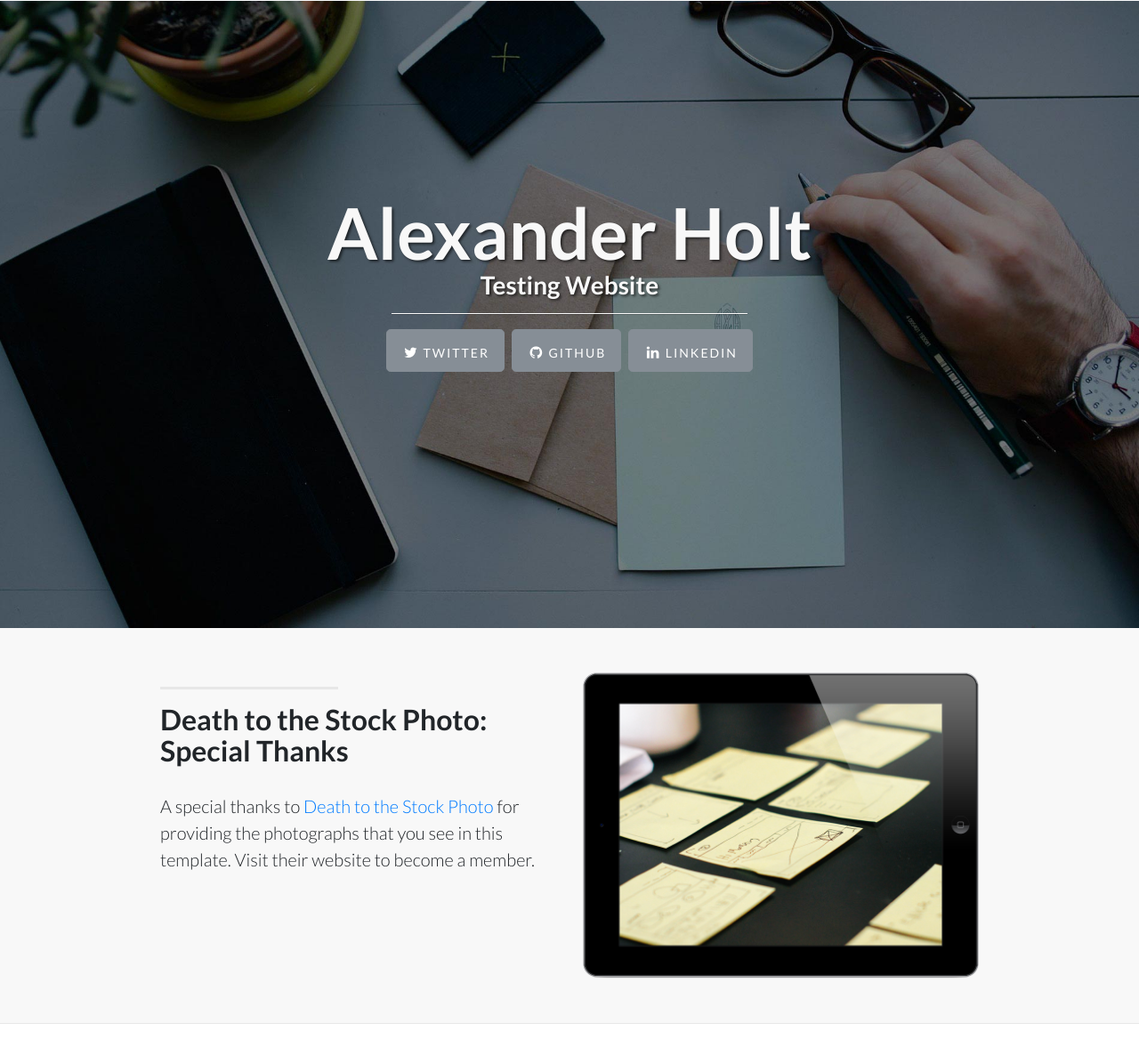
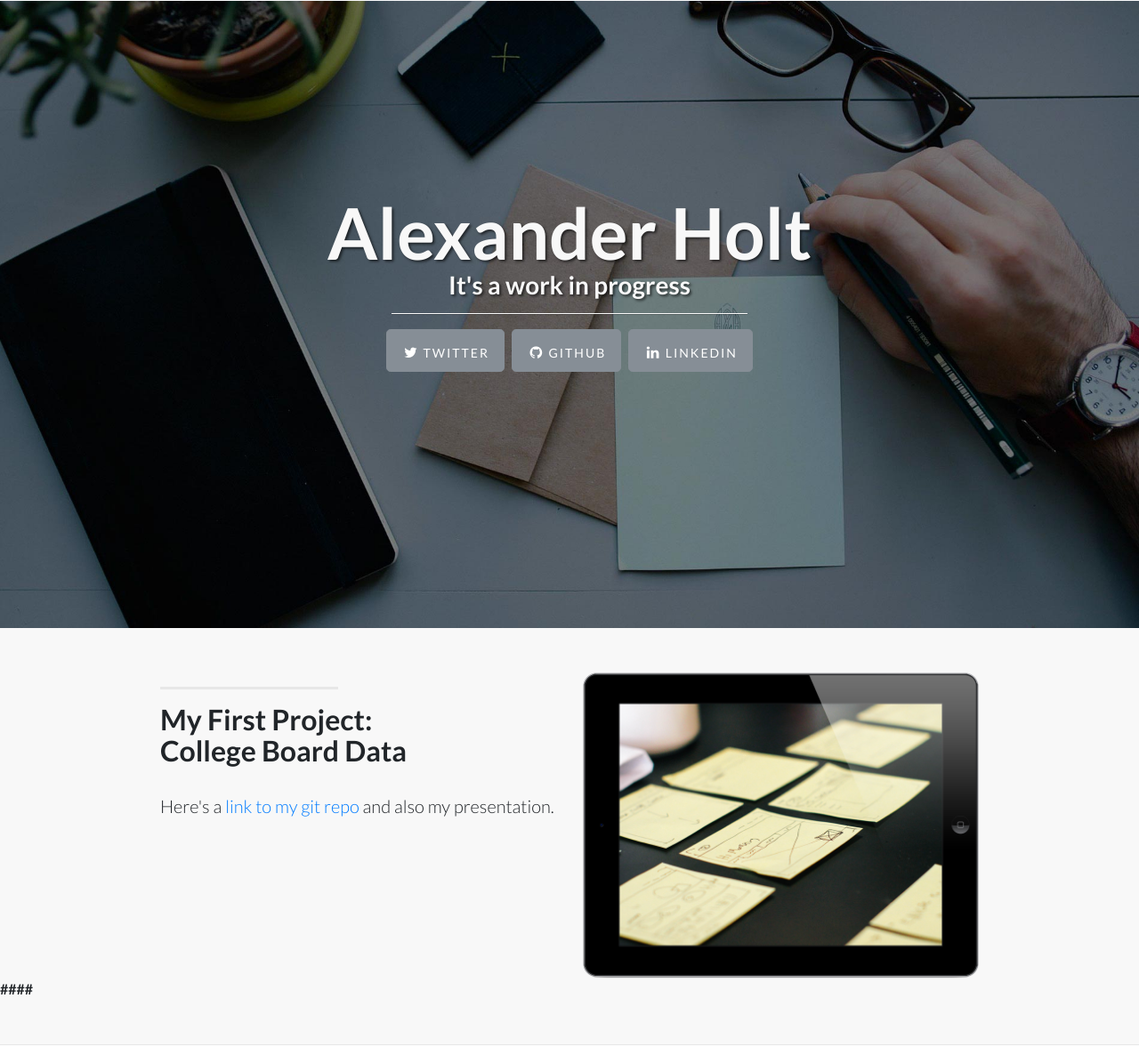
Before and after one commit to adajax/ga-test-site, a website: page index.html in a window 1280 px wide. Shown: the part 55-1232 px from the top of the page at 89% size. Drawn offline with Linux system fonts and the light colour scheme.

Commit message:
enough to not fail

```diff
--- a/index.html
+++ b/index.html
@@ -52,7 +52,7 @@
       <div class="container">
         <div class="intro-message">
           <h1>Alexander Holt</h1>
-          <h3>Testing Website</h3>
+          <h3>It's a work in progress</h3>
           <hr class="intro-divider">
           <ul class="list-inline intro-social-buttons">
             <li class="list-inline-item">
@@ -86,10 +86,10 @@
           <div class="col-lg-5 ml-auto">
             <hr class="section-heading-spacer">
             <div class="clearfix"></div>
-            <h2 class="section-heading">Death to the Stock Photo:<br>Special Thanks</h2>
-            <p class="lead">A special thanks to
-              <a target="_blank" href="http://join.deathtothestockphoto.com/">Death to the Stock Photo</a>
-              for providing the photographs that you see in this template. Visit their website to become a member.</p>
+            <h2 class="section-heading">My First Project:<br>College Board Data</h2>
+            <p class="lead">Here's a
+              <a target="_blank" href="http://join.deathtothestockphoto.com/">link to my git repo</a>
+              and also my presentation.</p>
           </div>
           <div class="col-lg-5 mr-auto">
             <img class="img-fluid" src="img/ipad.png" alt="">
@@ -97,6 +97,7 @@
         </div>
 
       </div>
+      ####
       <!-- /.container -->
     </section>
 
```
